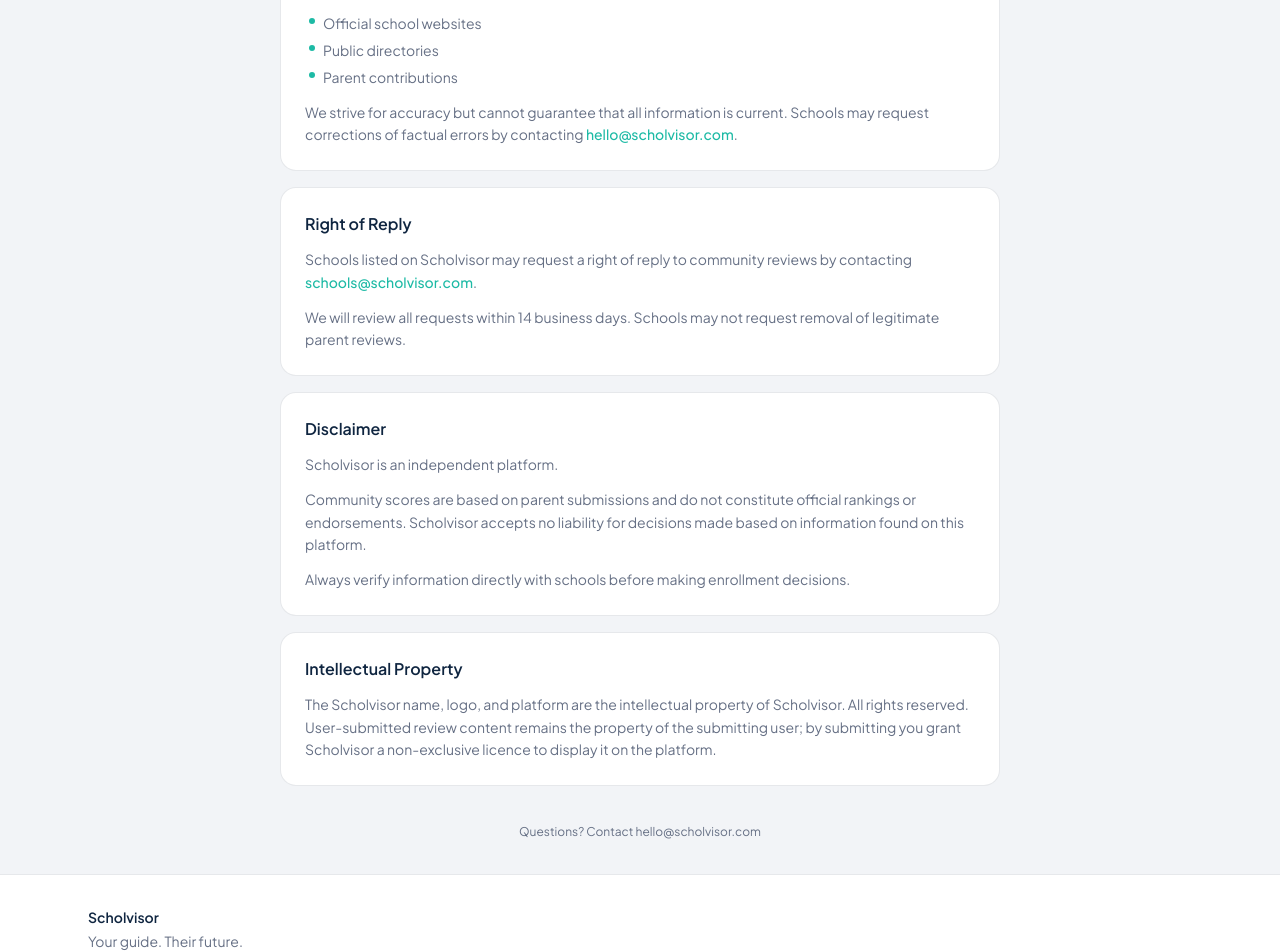
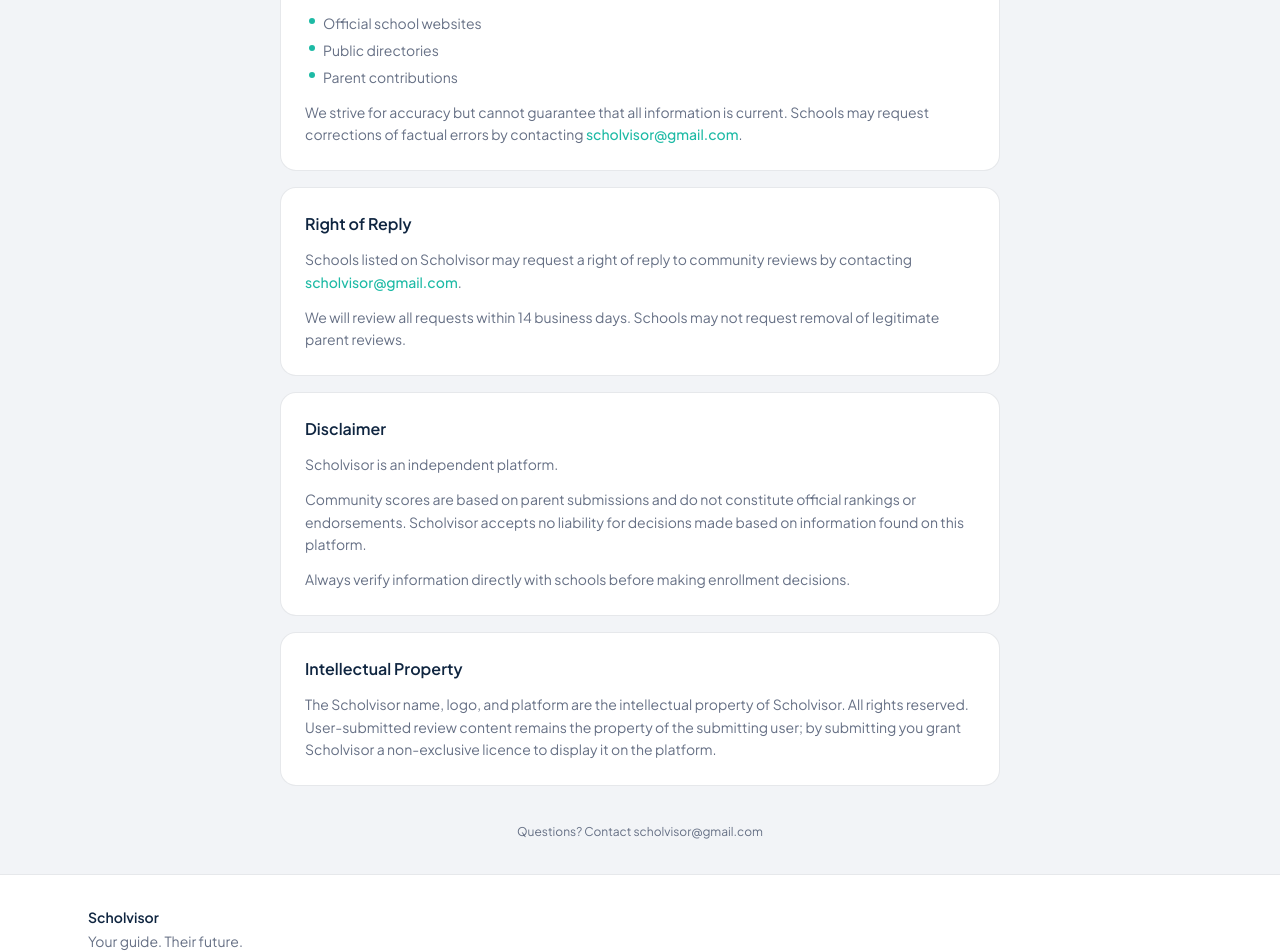
Before and after one commit to Xaledus/scholvisor, a Next.js app: page /legal in a window 1280 px wide. Shown: the part 1420-2372 px from the top of the page. Built offline with nearby package versions, Linux system fonts and the light colour scheme.

Commit message:
Replace all contact emails with scholvisor@gmail.com

```diff
--- a/src/app/legal/page.tsx
+++ b/src/app/legal/page.tsx
@@ -1,7 +1,7 @@
 import type { Metadata } from "next";
 
 export const metadata: Metadata = {
-  title: "Legal & Policies — Scholvisor",
+  title: "Legal & Policies â€” Scholvisor",
 };
 
 type Section = {
@@ -94,7 +94,7 @@
             items={[
               "Email address (never shown publicly, used only for review notifications)",
               "Anonymous display name (chosen by you)",
-              "General family context (nationality, school level) — shown publicly only with your consent",
+              "General family context (nationality, school level) â€” shown publicly only with your consent",
             ]}
           />
           <p>
@@ -115,8 +115,8 @@
           <p>
             We strive for accuracy but cannot guarantee that all information is current. Schools may
             request corrections of factual errors by contacting{" "}
-            <a href="mailto:hello@scholvisor.com" className="font-medium text-[#1DBAA5]">
-              hello@scholvisor.com
+            <a href="mailto:scholvisor@gmail.com" className="font-medium text-[#1DBAA5]">
+              scholvisor@gmail.com
             </a>
             .
           </p>
@@ -126,8 +126,8 @@
           <p>
             Schools listed on Scholvisor may request a right of reply to community reviews by
             contacting{" "}
-            <a href="mailto:schools@scholvisor.com" className="font-medium text-[#1DBAA5]">
-              schools@scholvisor.com
+            <a href="mailto:scholvisor@gmail.com" className="font-medium text-[#1DBAA5]">
+              scholvisor@gmail.com
             </a>
             .
           </p>
@@ -162,10 +162,10 @@
 
       <div className="mt-8 text-center">
         <a
-          href="mailto:hello@scholvisor.com"
+          href="mailto:scholvisor@gmail.com"
           className="text-xs text-[#667085] underline-offset-2 hover:underline"
         >
-          Questions? Contact hello@scholvisor.com
+          Questions? Contact scholvisor@gmail.com
         </a>
       </div>
     </main>
--- a/src/app/schools/[slug]/page.tsx
+++ b/src/app/schools/[slug]/page.tsx
@@ -157,7 +157,7 @@
       {/* Report error */}
       <div className="mt-4 text-center">
         <a
-          href={`mailto:hello@scholvisor.com?subject=${encodeURIComponent(`Error report: ${school.name}`)}`}
+          href={`mailto:scholvisor@gmail.com?subject=${encodeURIComponent(`Error report: ${school.name}`)}`}
           className="text-xs text-[#667085] underline-offset-2 hover:underline"
         >
           Report an error
--- a/src/components/footer.tsx
+++ b/src/components/footer.tsx
@@ -14,7 +14,7 @@
             Legal
           </Link>
           <a
-            href="mailto:hello@scholvisor.com"
+            href="mailto:scholvisor@gmail.com"
             className="text-xs text-[#667085] underline-offset-2 hover:underline"
           >
             Contact
```
